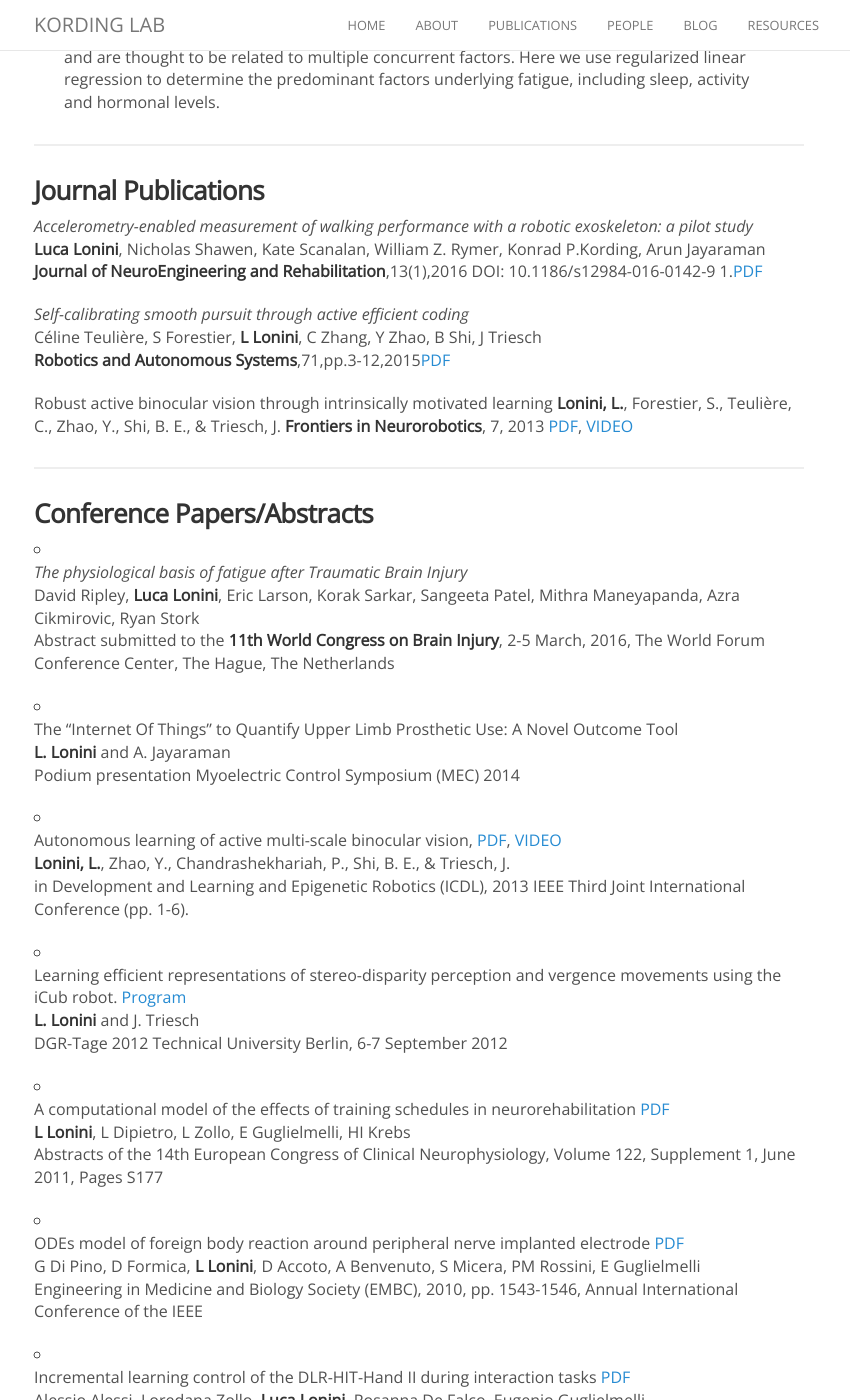
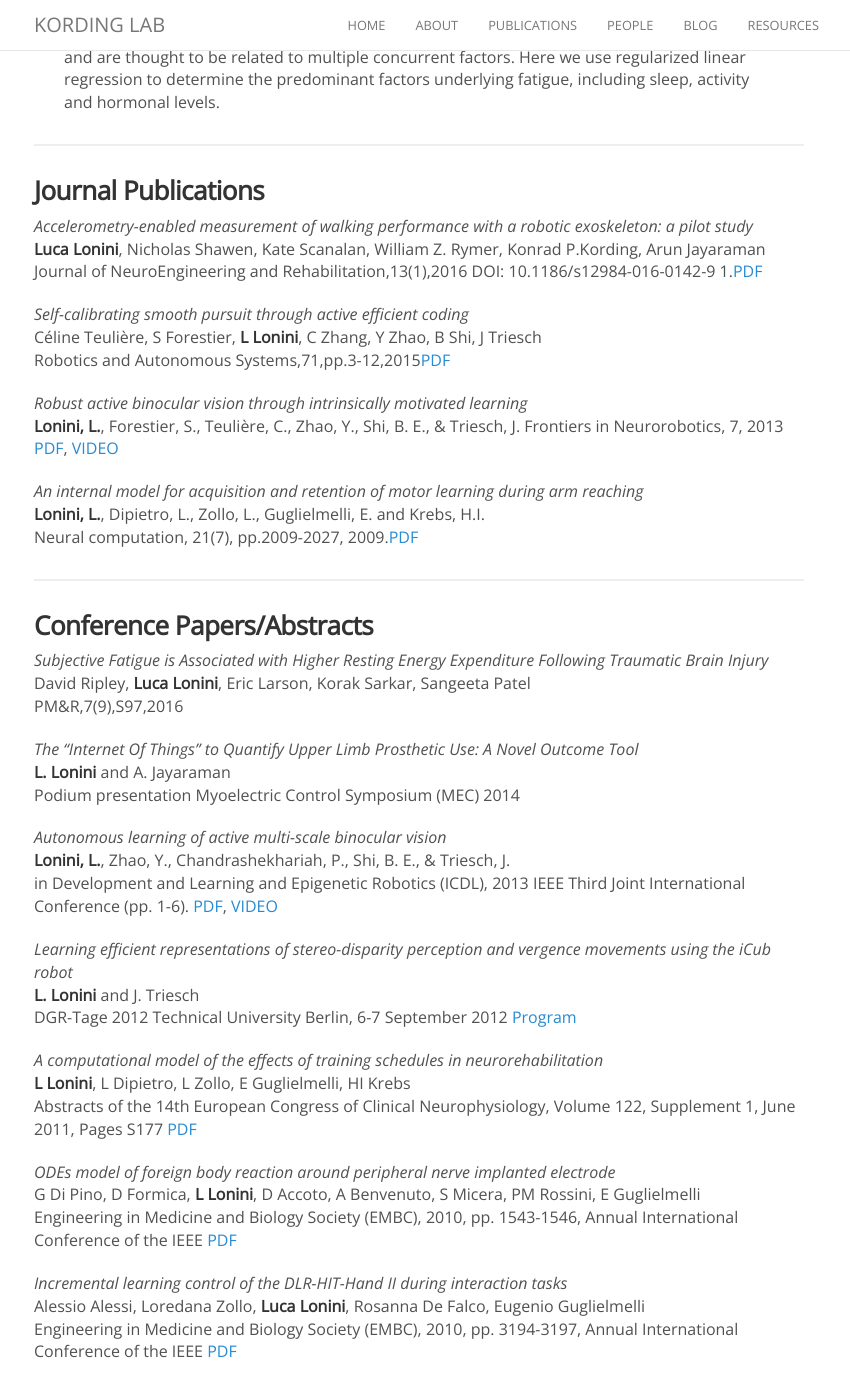
Before and after one commit to KordingLab/KordingLab.github.io, a Jekyll site: the page built from _people/luca_lonini.md, in a window 1280 px wide and 1400 px high, scrolled down 1966 px. Shown: the whole window, without its empty margins (221-1071 px from the left). Built offline with Jekyll 4.4.1, drawn with Linux system fonts in a browser that asks for light colours; nearby versions of some CDN libraries; comment, search, counter and statistics services are not loaded; some of the changed text lies outside the part shown.

Commit message:
Update luca_lonini.md

```diff
--- a/_people/luca_lonini.md
+++ b/_people/luca_lonini.md
@@ -59,46 +59,55 @@ My current research at Northwestern and RIC is focused on using data from wearab
 
 _Accelerometry-enabled measurement of walking performance with a robotic exoskeleton: a pilot study_<br>
 **Luca Lonini**, Nicholas Shawen, Kate Scanalan, William Z. Rymer, Konrad P.Kording, Arun Jayaraman<br>
-**Journal of NeuroEngineering and Rehabilitation**,13(1),2016
+Journal of NeuroEngineering and Rehabilitation,13(1),2016
 DOI: 10.1186/s12984-016-0142-9 1.[PDF](http://download.springer.com/static/pdf/450/art%253A10.1186%252Fs12984-016-0142-9.pdf?originUrl=http%3A%2F%2Fjneuroengrehab.biomedcentral.com%2Farticle%2F10.1186%2Fs12984-016-0142-9&token2=exp=1462152638~acl=%2Fstatic%2Fpdf%2F450%2Fart%25253A10.1186%25252Fs12984-016-0142-9.pdf*~hmac=989f7a158dab80ecdb2ff30c0955308e8b66302e906fff4f27864772fcd5ee58)
 
 _Self-calibrating smooth pursuit through active efficient coding_<br>
 Céline Teulière, S Forestier, **L Lonini**, C Zhang, Y Zhao, B Shi, J Triesch<br>
-**Robotics and Autonomous Systems**,71,pp.3-12,2015[PDF](http://www.sciencedirect.com/science/article/pii/S0921889014002486)
+Robotics and Autonomous Systems,71,pp.3-12,2015[PDF](http://www.sciencedirect.com/science/article/pii/S0921889014002486)
 
-Robust active binocular vision through intrinsically motivated learning
+_Robust active binocular vision through intrinsically motivated learning_<br>
 **Lonini, L.**, Forestier, S., Teulière, C., Zhao, Y., Shi, B. E., & Triesch, J.
-**Frontiers in Neurorobotics**, 7, 2013
+Frontiers in Neurorobotics, 7, 2013
 [PDF](http://journal.frontiersin.org/article/10.3389/fnbot.2013.00020/full), [VIDEO](https://www.youtube.com/watch?v=hcbxzgrYdlo&feature=youtu.be)<br>
+
+_An internal model for acquisition and retention of motor learning during arm reaching_<br>
+**Lonini, L.**, Dipietro, L., Zollo, L., Guglielmelli, E. and Krebs, H.I.<br>
+Neural computation, 21(7), pp.2009-2027, 2009.[PDF](http://dspace.mit.edu/openaccess-disseminate/1721.1/55996)
 
 <hr>
 
 ### Conference Papers/Abstracts
 
-- _The physiological basis of fatigue after Traumatic Brain Injury_<br>
-David Ripley, **Luca Lonini**, Eric Larson, Korak Sarkar, Sangeeta Patel, Mithra Maneyapanda, Azra Cikmirovic, Ryan Stork<br>
-Abstract submitted to the **11th World Congress on Brain Injury**, 2-5 March, 2016, The World Forum Conference Center, The Hague, The Netherlands
+_Subjective Fatigue is Associated with Higher Resting Energy Expenditure Following Traumatic Brain Injury_<br>
+David Ripley, **Luca Lonini**, Eric Larson, Korak Sarkar, Sangeeta Patel<br>
+PM&R,7(9),S97,2016
 
-- The “Internet Of Things” to Quantify Upper Limb Prosthetic Use: A Novel Outcome Tool<br>
+_The “Internet Of Things” to Quantify Upper Limb Prosthetic Use: A Novel Outcome Tool_<br>
 **L. Lonini** and A. Jayaraman<br>
 Podium presentation Myoelectric Control Symposium (MEC) 2014
 
-- Autonomous learning of active multi-scale binocular vision, [PDF](http://ieeexplore.ieee.org/xpl/articleDetails.jsp?reload=true&arnumber=6652541), [VIDEO](https://www.youtube.com/watch?v=BuA6OU2VdhE&feature=youtu.be)<br>
+_Autonomous learning of active multi-scale binocular vision_<br>
 **Lonini, L.**, Zhao, Y., Chandrashekhariah, P., Shi, B. E., & Triesch, J.<br>
 in Development and Learning and Epigenetic Robotics (ICDL), 2013 IEEE Third Joint International Conference (pp. 1-6).
+[PDF](http://ieeexplore.ieee.org/xpl/articleDetails.jsp?reload=true&arnumber=6652541), [VIDEO](https://www.youtube.com/watch?v=BuA6OU2VdhE&feature=youtu.be)<br>
 
-- Learning efficient representations of stereo-disparity perception and vergence movements using the iCub robot. [Program](http://dgr.robotics.tu-berlin.de/index.php/program)<br>
+_Learning efficient representations of stereo-disparity perception and vergence movements using the iCub robot_<br>
 **L. Lonini** and J. Triesch<br>
 DGR-Tage 2012 Technical University Berlin, 6-7 September 2012
+[Program](http://dgr.robotics.tu-berlin.de/index.php/program)<br>
 
-- A computational model of the effects of training schedules in neurorehabilitation [PDF](http://www.sciencedirect.com/science/article/pii/S1388245711606408)<br>
+_A computational model of the effects of training schedules in neurorehabilitation_<br>
 **L Lonini**, L Dipietro, L Zollo, E Guglielmelli, HI Krebs<br>
 Abstracts of the 14th European Congress of Clinical Neurophysiology, Volume 122, Supplement 1, June 2011, Pages S177
+[PDF](http://www.sciencedirect.com/science/article/pii/S1388245711606408)<br>
 
-- ODEs model of foreign body reaction around peripheral nerve implanted electrode [PDF](http://ieeexplore.ieee.org/xpl/articleDetails.jsp?arnumber=5626825)<br>
+_ODEs model of foreign body reaction around peripheral nerve implanted electrode_<br>
 G Di Pino, D Formica, **L Lonini**, D Accoto, A Benvenuto, S Micera, PM Rossini, E Guglielmelli<br>
 Engineering in Medicine and Biology Society (EMBC), 2010, pp. 1543-1546, Annual International Conference of the IEEE
+[PDF](http://ieeexplore.ieee.org/xpl/articleDetails.jsp?arnumber=5626825)<br>
 
-- Incremental learning control of the DLR-HIT-Hand II during interaction tasks [PDF](http://ieeexplore.ieee.org/xpl/articleDetails.jsp?arnumber=5627411)<br>
+_Incremental learning control of the DLR-HIT-Hand II during interaction tasks_<br>
 Alessio Alessi, Loredana Zollo, **Luca Lonini**, Rosanna De Falco, Eugenio Guglielmelli<br>
-**Engineering in Medicine and Biology Society (EMBC)**, 2010, pp. 3194-3197, Annual International Conference of the IEEE
+Engineering in Medicine and Biology Society (EMBC), 2010, pp. 3194-3197, Annual International Conference of the IEEE
+[PDF](http://ieeexplore.ieee.org/xpl/articleDetails.jsp?arnumber=5627411)<br>
```
